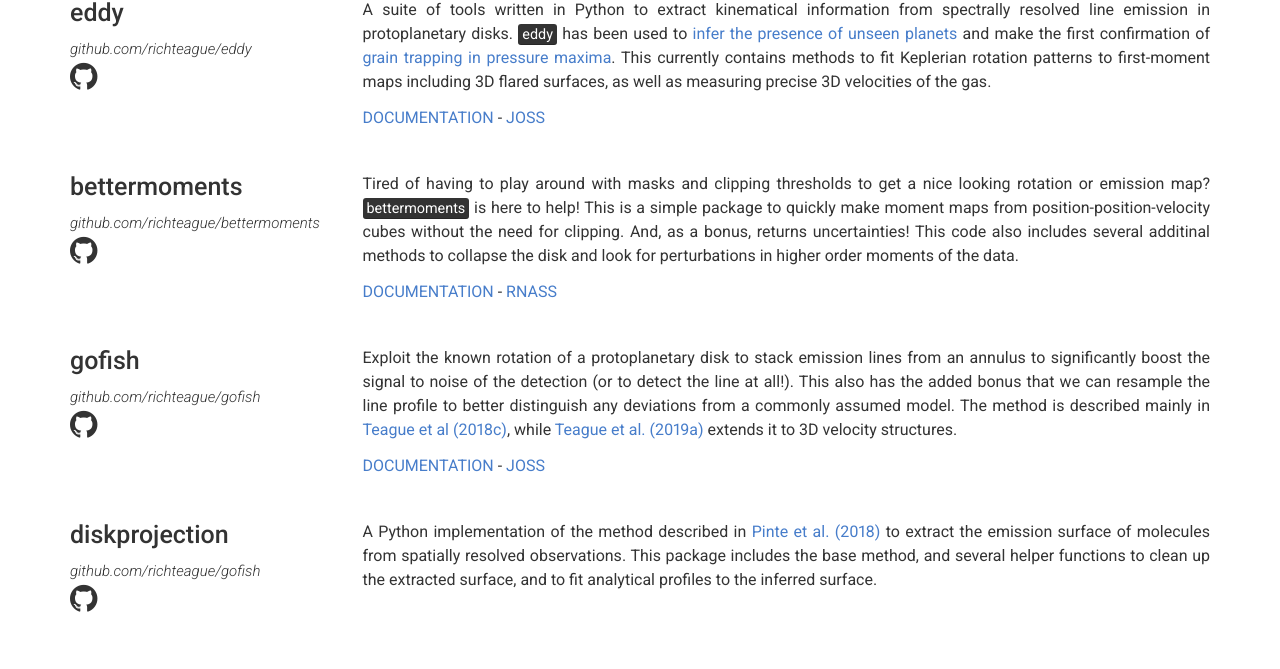
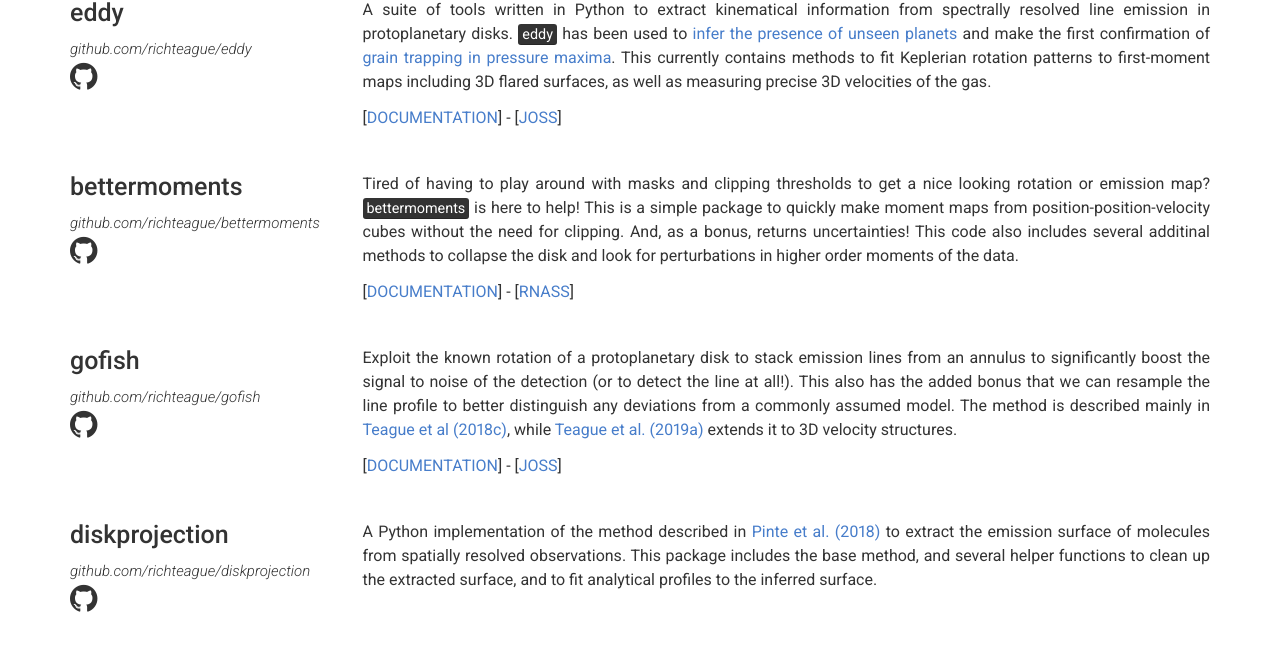
Before and after one commit to richteague/richteague.github.io, a Jekyll site: the page built from index.md, in a window 1280 px wide. Shown: the part 1394-2063 px from the top of the page. Built offline with Jekyll 4.4.1, drawn with Linux system fonts in a browser that asks for light colours.

Commit message:
Update projects.yml

```diff
--- a/_data/projects.yml
+++ b/_data/projects.yml
@@ -4,7 +4,7 @@
   description: | # this will include new lines to allow paragraphs
     A suite of tools written in Python to extract kinematical information from spectrally resolved line emission in protoplanetary disks. <mark>eddy</mark> has been used to [infer the presence of unseen planets](https://public.nrao.edu/news/2018-alma-proto-trio/) and make the first confirmation of [grain trapping in pressure maxima](https://ui.adsabs.harvard.edu/#abs/2018ApJ...868..113T/abstract). This currently contains methods to fit Keplerian rotation patterns to first-moment maps including 3D flared surfaces, as well as measuring precise 3D velocities of the gas.
 
-    [DOCUMENTATION](https://eddy.readthedocs.io/en/latest/) - [JOSS](https://ui.adsabs.harvard.edu/abs/2019JOSS....4.1220T/abstract)
+    \[[DOCUMENTATION](https://eddy.readthedocs.io/en/latest/)\] - \[[JOSS](https://ui.adsabs.harvard.edu/abs/2019JOSS....4.1220T/abstract)\]
 
 - name: bettermoments
   github: richteague/bettermoments
@@ -12,7 +12,7 @@
   description: | # this will include new lines to allow paragraphs
     Tired of having to play around with masks and clipping thresholds to get a nice looking rotation or emission map? <mark>bettermoments</mark> is here to help! This is a simple package to quickly make moment maps from position-position-velocity cubes without the need for clipping. And, as a bonus, returns uncertainties! This code also includes several additinal methods to collapse the disk and look for perturbations in higher order moments of the data.
 
-    [DOCUMENTATION](https://bettermoments.readthedocs.io/en/latest/) - [RNASS](https://ui.adsabs.harvard.edu/abs/2018RNAAS...2..173T/abstract)
+    \[[DOCUMENTATION](https://bettermoments.readthedocs.io/en/latest/)\] - \[[RNASS](https://ui.adsabs.harvard.edu/abs/2018RNAAS...2..173T/abstract)\]
 
 - name: gofish
   github: richteague/gofish
@@ -20,10 +20,10 @@
   description: | # this will include new lines to allow paragraphs
     Exploit the known rotation of a protoplanetary disk to stack emission lines from an annulus to significantly boost the signal to noise of the detection (or to detect the line at all!). This also has the added bonus that we can resample the line profile to better distinguish any deviations from a commonly assumed model. The method is described mainly in [Teague et al (2018c)](https://ui.adsabs.harvard.edu/abs/2018ApJ...868..113T/abstract), while [Teague et al. (2019a)](https://ui.adsabs.harvard.edu/abs/2019Natur.574..378T/abstract) extends it to 3D velocity structures.
 
-    [DOCUMENTATION](https://fishing.readthedocs.io/en/latest/) - [JOSS](https://ui.adsabs.harvard.edu/abs/2019JOSS....4.1632T/abstract)
+    \[[DOCUMENTATION](https://fishing.readthedocs.io/en/latest/)\] - \[[JOSS](https://ui.adsabs.harvard.edu/abs/2019JOSS....4.1632T/abstract)\]
 
 - name: diskprojection
   github: richteague/diskprojection
-  link: github.com/richteague/gofish
+  link: github.com/richteague/diskprojection
   description: | # this will include new lines to allow paragraphs
     A Python implementation of the method described in [Pinte et al. (2018)](https://ui.adsabs.harvard.edu/abs/2018A%26A...609A..47P/abstract) to extract the emission surface of molecules from spatially resolved observations. This package includes the base method, and several helper functions to clean up the extracted surface, and to fit analytical profiles to the inferred surface.
```
